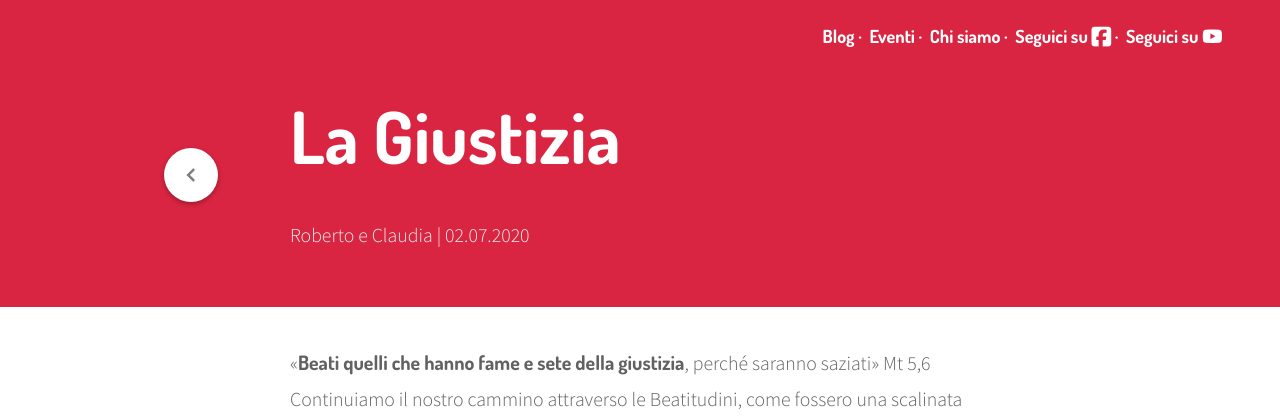
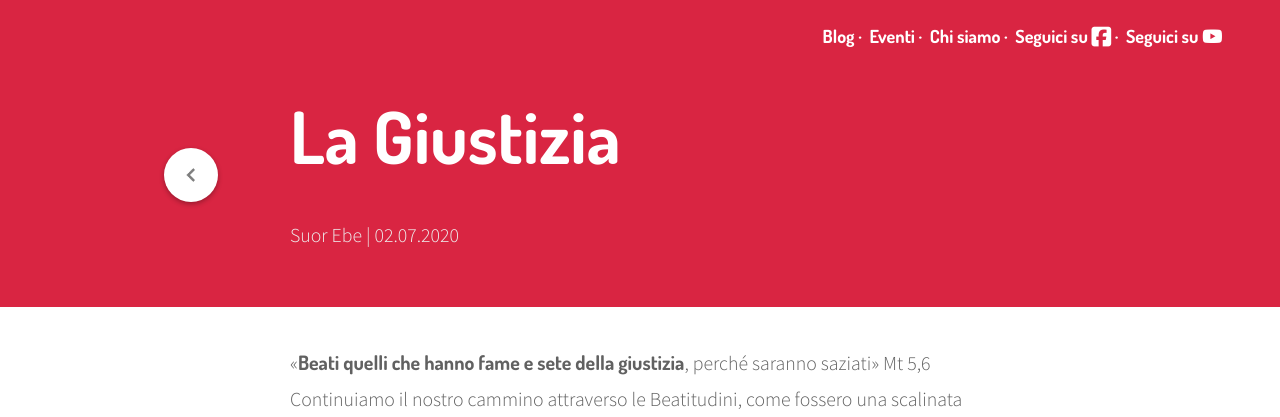
Before and after one commit to amatiperamare/amatiperamare.github.io, a Jekyll site: the page built from _posts/2020-07-02-Giustizia.markdown, in a window 1280 px wide and 900 px high. Shown: the top 417 px of the window. Built offline with Jekyll 4.4.1, drawn with Linux system fonts in a browser that asks for light colours; nearby versions of some CDN libraries.

Commit message:
Updated Giustizia

```diff
--- a/_posts/2020-07-02-Giustizia.markdown
+++ b/_posts/2020-07-02-Giustizia.markdown
@@ -17,6 +17,7 @@ tags:
 - fede
 - don fabio rosini
 - amati per amare
+author: Suor Ebe
 ---
 
 «**Beati quelli che hanno fame e sete della giustizia**, perché saranno saziati» Mt 5,6
```
